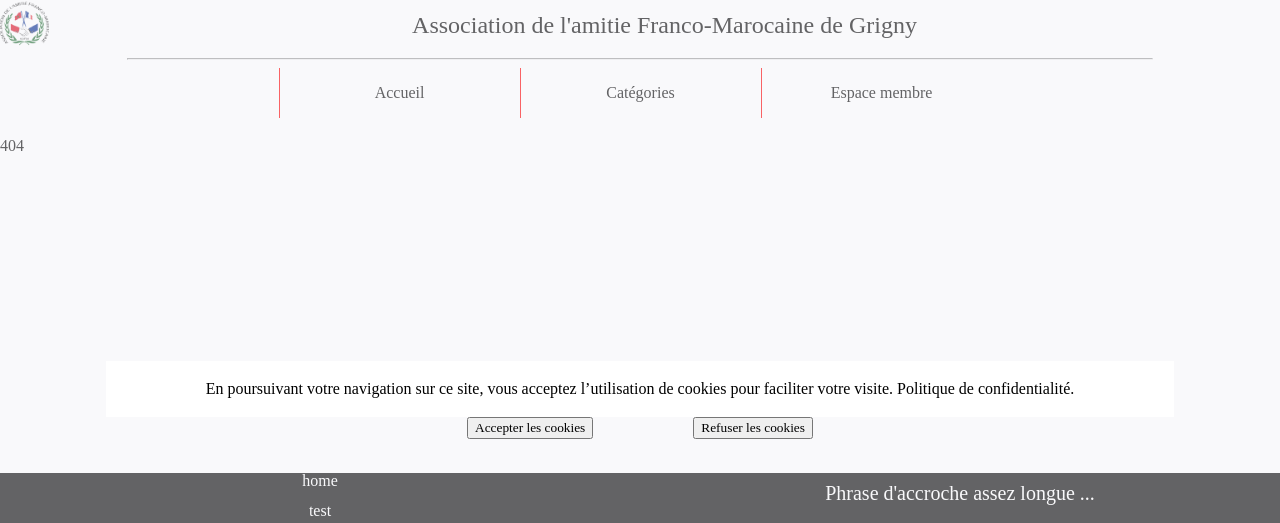
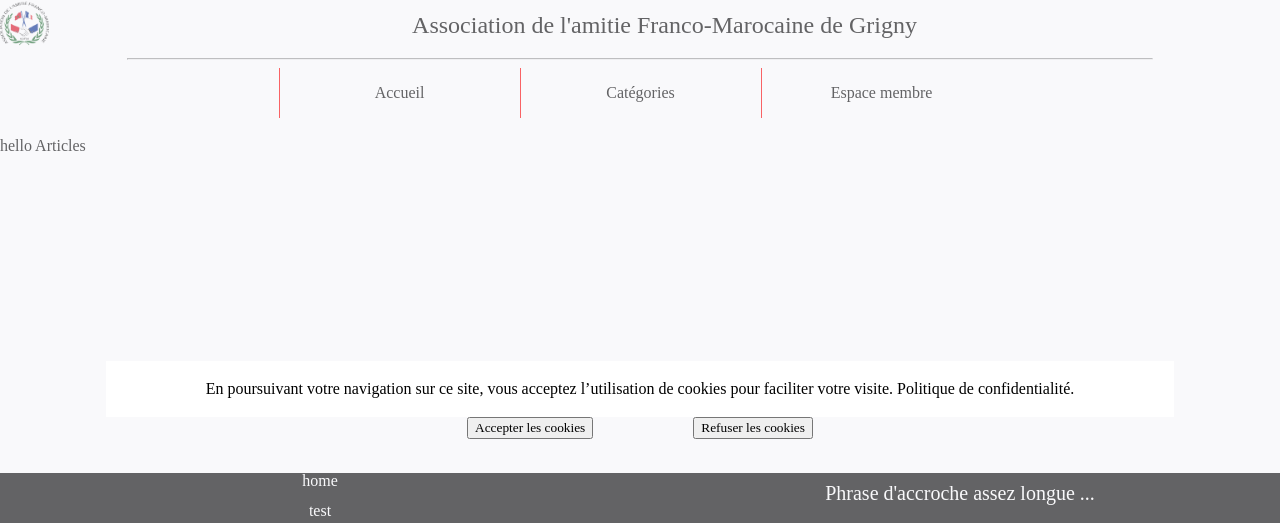
Before and after one commit to Thaishery/aafm-front, a React (Vite) app: page /categorie/1/1 in a window 1280 px wide. Shown: the top 523 px of the page. Built offline with nearby package versions, Linux system fonts and the light colour scheme; a web font is replaced by a local one.

Commit message:
fix / end articles

```diff
--- a/src/App.jsx
+++ b/src/App.jsx
@@ -16,6 +16,7 @@ import Activitees from './views/Activitees/Activitees.jsx';
 import Pages from './views/Pages/Pages.jsx';
 import Categories from './views/Categories/Categories.jsx';
 import Categorie from './views/Categorie/Categorie.jsx';
+import Article from './views/Article/Article.jsx';
 
 // import {LoaderContext} from "./context/Context";
 
@@ -103,7 +104,7 @@ const App = () => {
             <Route path="/categorie/:nom/" element={<Categorie />}/>
 
             {/* affichage d'un article d'une catégorie */}
-            {/* <Route path="/categorie/:nom/:article" element={< />}/> */}
+            <Route path="/categorie/:nom/:article" element={<Article />}/>
 
             <Route path='/mesDonnees' element={<GestionDonneesRgpd />}/>
             {/* Routes d'authentification */}
--- a/src/componant/Articles/Articles.jsx
+++ b/src/componant/Articles/Articles.jsx
@@ -1,7 +1,7 @@
 import ModuleRender from "../ModuleRender/ModuleRender";
 import "./articles.scss"
 const Articles = ({articles}) =>{
-  const url = (window.location.href.toString().split(window.location.host)[1].charAt(window.location.href.toString().split(window.location.host)[1].length)-1 === "/")?window.location.href.toString():window.location.href.toString()+"/"
+  const url = (window.location.href.toString().split(window.location.host)[1].charAt(window.location.href.toString().split(window.location.host)[1].length-1)=== "/")?window.location.href.toString():window.location.href.toString()+"/"
   return (
     <>
       {articles &&
--- /dev/null
+++ b/src/views/Article/Article.jsx
@@ -0,0 +1,8 @@
+const Article = ()=>{
+  return (
+    <>
+      hello Articles
+    </>
+  )
+}
+export default Article
```
